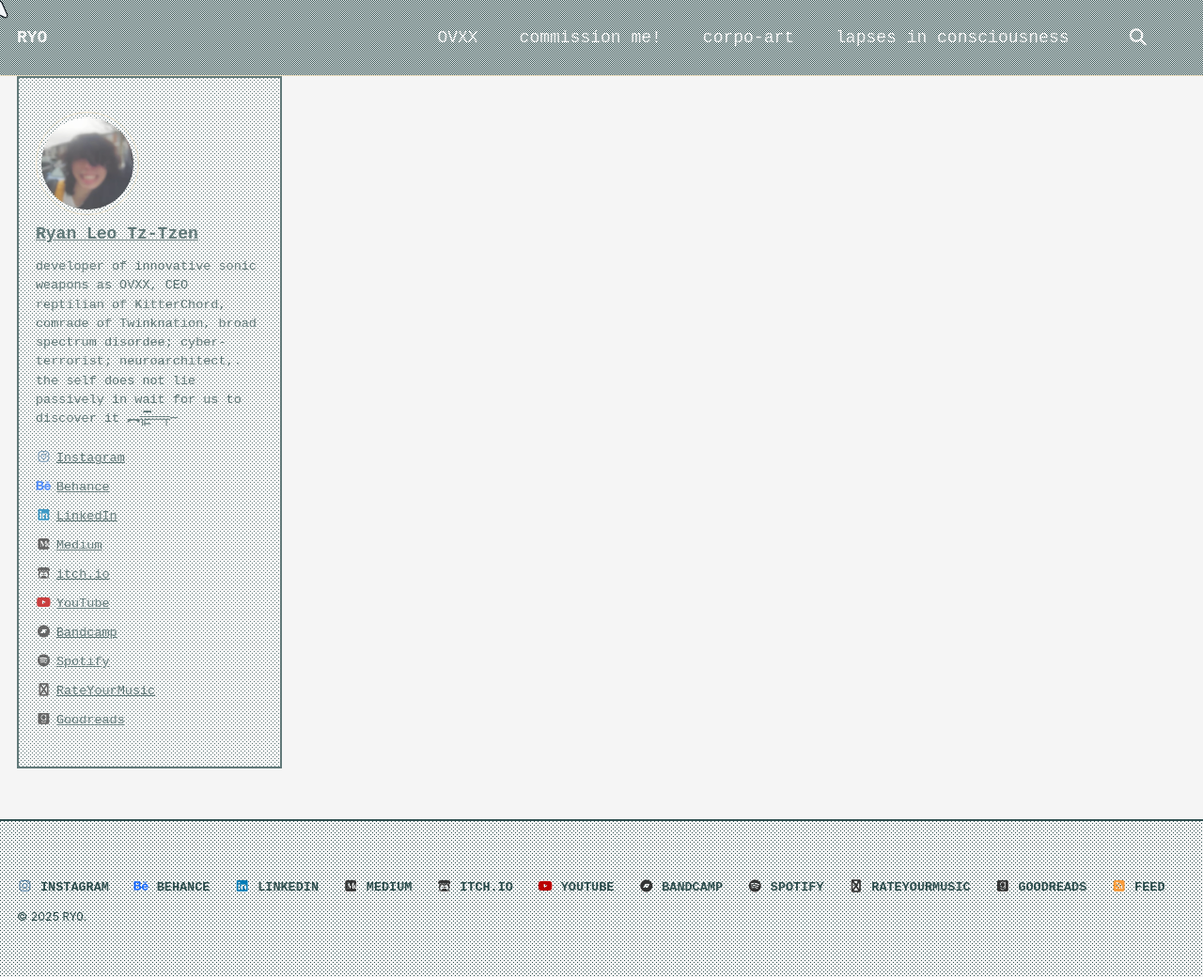
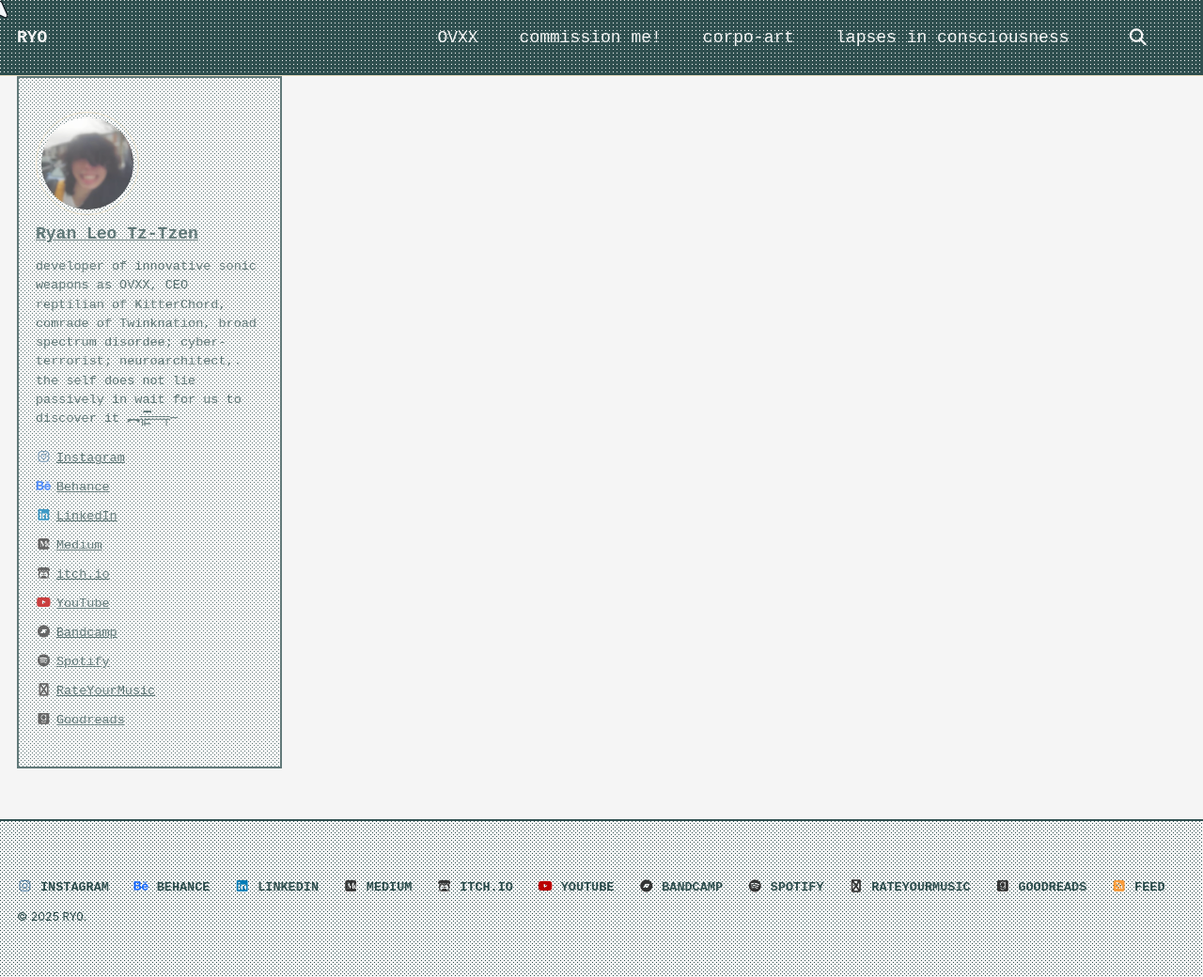
Before and after one commit to cryotato/cryotato.github.io, a Jekyll site: the page built from index.md, in a window 1280 px wide and 1040 px high. Shown: the whole window at 94% size. Built offline with Jekyll 4.4.1, drawn with Linux system fonts in a browser that asks for light colours; cached includes are drawn as plain includes.

Commit message:
Update main.scss

```diff
--- a/assets/css/main.scss
+++ b/assets/css/main.scss
@@ -86,8 +86,7 @@ h1, h2, h3, h4, h5, h6 {
 /* --- Modify Masthead (Header) --- */
 .masthead {
   font-family: "Courier New", Courier, monospace;
-  // Use --bg-7 for dithered dark, or --bg-8 for solid dark
-  background: var(--bg-4);
+  background: var(--bg-7);
   color: var(--light); // Default text color for anything inside not specifically styled
   // border-bottom: var(--border-standard);
 
```
